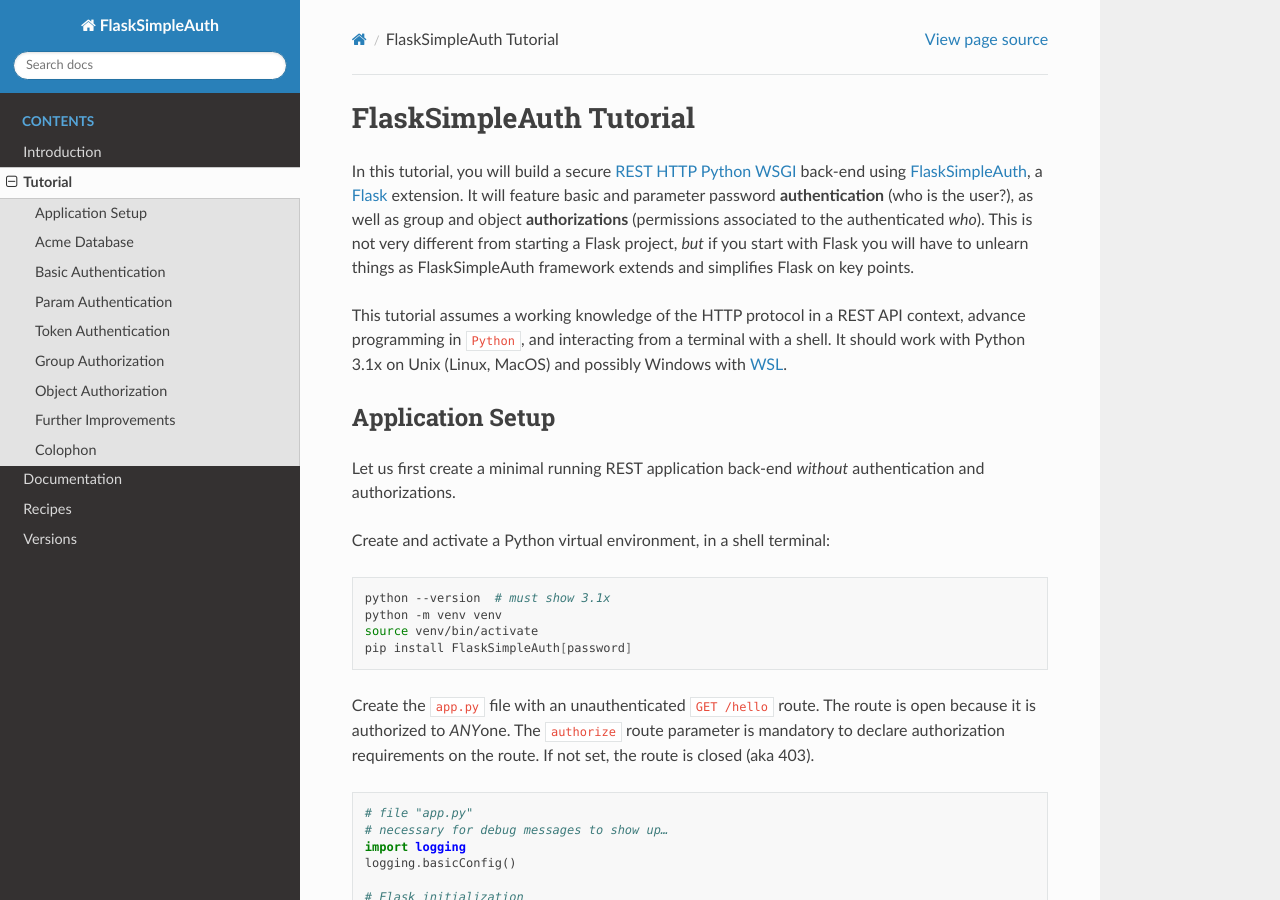
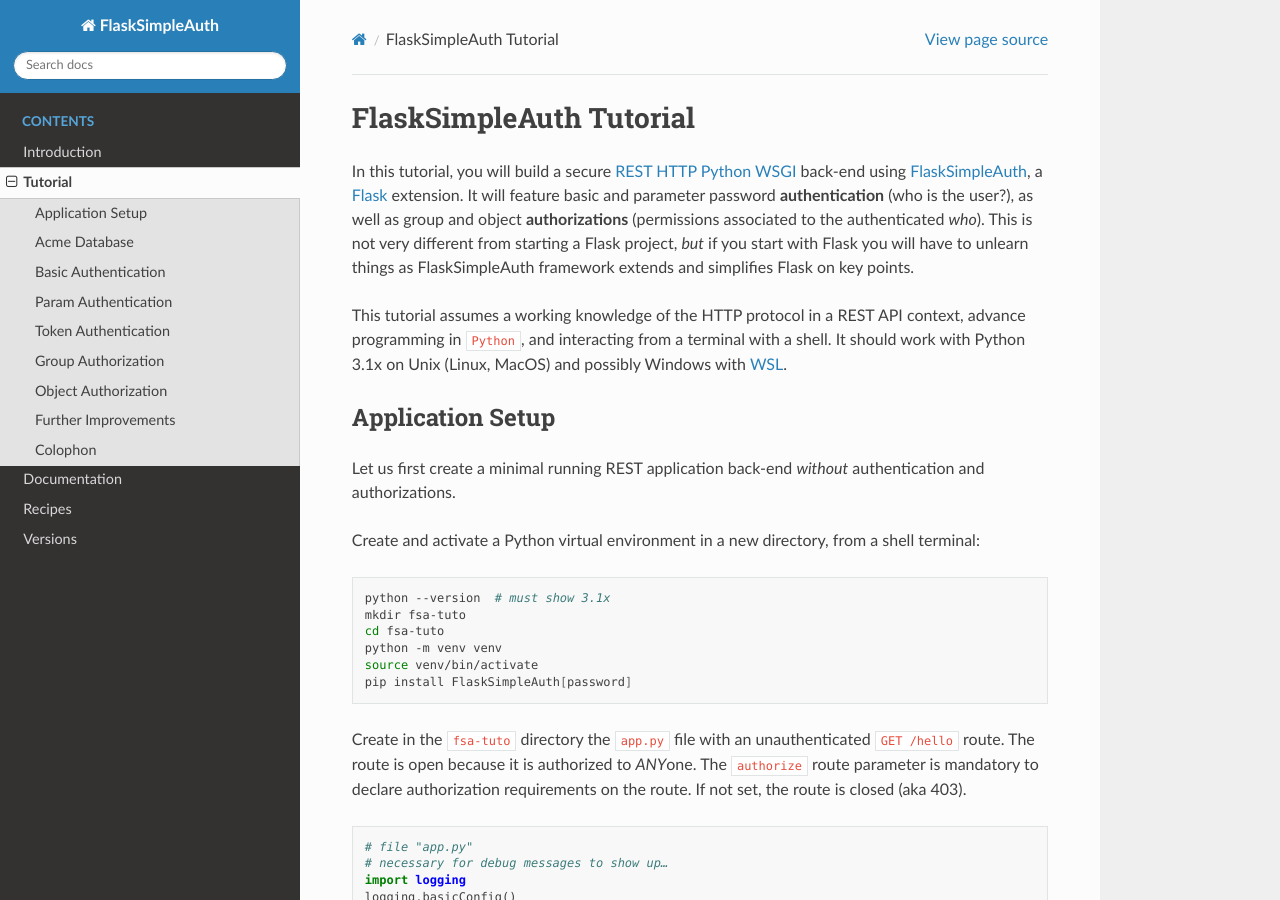
Before and after one commit to zx80/flask-simple-auth, a Sphinx documentation site: the page built from docs/TUTORIAL.md, in a window 1280 px wide and 900 px high. Built offline with Sphinx 7.4.7 and the Read the Docs theme 2.0.0, drawn with Linux system fonts in a browser that asks for light colours; pages that are not in the unit, such as notebooks, are missing from menus.

Commit message:
suggest to create a directory

````diff
--- a/docs/TUTORIAL.md
+++ b/docs/TUTORIAL.md
@@ -26,16 +26,20 @@
 Let us first create a minimal running REST application back-end *without*
 authentication and authorizations.
 
-Create and activate a Python virtual environment, in a shell terminal:
+Create and activate a Python virtual environment in a new directory, from a
+shell terminal:
 
 ```shell
 python --version  # must show 3.1x
+mkdir fsa-tuto
+cd fsa-tuto
 python -m venv venv
 source venv/bin/activate
 pip install FlaskSimpleAuth[password]
 ```
 
-Create the `app.py` file with an unauthenticated `GET /hello` route.
+Create in the `fsa-tuto` directory the `app.py` file with an unauthenticated
+`GET /hello` route.
 The route is open because it is authorized to *ANY*one.
 The `authorize` route parameter is mandatory to declare authorization
 requirements on the route.
````
